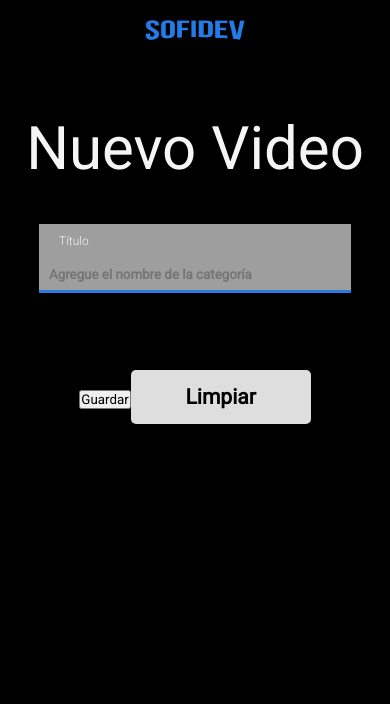
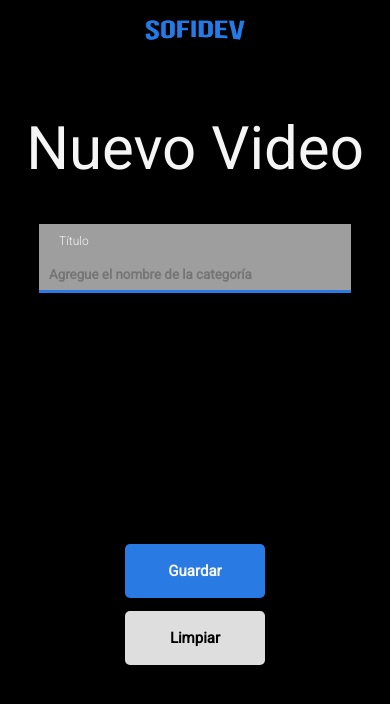
Before and after one commit to SofiDevO/alura-flix, a React (Vite) app: page /add-category in a window 390 px wide. Shown: the top 704 px of the page. Built offline with nearby package versions, Linux system fonts and the light colour scheme.

Commit message:
:sparkles: Se ajusta responsive

```diff
--- a/src/components/UI/index.jsx
+++ b/src/components/UI/index.jsx
@@ -4,7 +4,7 @@ import { colorGrayLigther, colorGrayLight, colorPrimario } from "./variables";
 isPropValid("size");
 
 export const Btn = styled.button`
-	width: ${(props) => (props.size === "full" ? " 320px" : "18rem")};
+	width: 18rem;
 	height: 5.4rem;
 	flex-shrink: 0;
 	text-align: center;
@@ -17,6 +17,10 @@ export const Btn = styled.button`
 	background-color: ${(props) =>
 		props.variant === "blue" ? "#2A7AE4" : "#dedede"};
 	color: ${(props) => (props.variant === "blue" ? "#f5f5f5" : "#000000")};
+	@media screen and (max-width: 768px) {
+		width: ${(props) => (props.size === "full" ? " 320px" : "14rem")};
+		font-size: 1.5rem;
+	}
 `;
 
 /* Elementos del formulario */
@@ -47,6 +51,7 @@ export const ElementosFormulario = styled.div`
     justify-content: space-between;
     align-items: center;
     width: 100%;
+    gap: 4rem;
 `;
 export const TextoLabel = styled.label`
 	display: flex;
@@ -120,16 +125,69 @@ export const BarraError = styled.span`
 	width: 100%;
 	`;
 
+	export const SpanMensaje = styled.span`
+		color: ${(props) => (props.variant === "red" ? "#ff6347" : "#2A7AE4")};
+		@media screen and (max-width:768px) {
+		font-size: 1.3rem
+	}
+	`
+
+
 export const CajaBotones = styled.div`
-	width: 88%;
+	    width: 100%;
     display: flex;
     align-items: center;
-	flex-wrap: wrap;
     margin-top: 10rem;
     padding: 0;
     justify-content: center;
 `;
+export const ContenedorBotones = styled.div`
+	display: flex;
+	justify-content: space-between;
+	width: 81%;
+	align-items: flex-end;
+	padding: 0 0 5rem;
+	@media screen and (max-width: 768px) {
+		flex-direction: column;
+		align-items: center;
+	}
+`;
 
 export const EviarLimpiar = styled.div`
-	width: 80%;
+	display: flex;
+    align-items: center;
+    margin-top: 10rem;
+    padding: 0;
+    width: 30%;
+    justify-content: space-between;
+    flex-wrap: wrap;
+	@media screen and (max-width: 768px) {
+		align-items: center;
+		display: flex;
+
+		margin-top: 10rem;
+		padding: 13px;
+		width: 100%;
+		justify-content: space-evenly;
+		gap: 1rem;
+	}
 `;
+
+export const InputSubmit = styled.input`
+	color: ${colorGrayLigther};
+	width: 18rem;
+	height: 5.4rem;
+	flex-shrink: 0;
+	text-align: center;
+	font-family: "Roboto";
+	font-size: 2.1rem;
+	font-style: normal;
+	font-weight: 600;
+	border: none;
+	border-radius: 0.5rem;
+	background-color: ${colorPrimario};
+	@media screen and (max-width: 768px) {
+		width: 14rem;
+		font-size: 1.5rem;
+	}
+`;
--- a/src/pages/AddCategory.jsx
+++ b/src/pages/AddCategory.jsx
@@ -11,6 +11,10 @@ import {
 	ContainerInput,
 	CajaInputs,
 	BarraError,
+	InputSubmit,
+	ContenedorBotones,
+	CajaBotones,
+	EviarLimpiar
 } from "../components/UI";
 
 const NewCategory = () => {
@@ -47,10 +51,15 @@ const NewCategory = () => {
 					</ContainerInput>
 					{errors.title && <span>El Título es un campo requerido</span>}
 				</CajaInputs>
-				<div>
-					<input type="submit" value="Guardar" />
+				<CajaBotones>
+				<ContenedorBotones>
+				<EviarLimpiar>
+					<InputSubmit type="submit" value="Guardar" />
+				</EviarLimpiar>
 					<Btn onClick={() => reset()}>Limpiar </Btn>
-				</div>
+				</ContenedorBotones>
+				</CajaBotones>
+
 			</Form>
 		</Container>
 	);
--- a/src/pages/AddVideo.jsx
+++ b/src/pages/AddVideo.jsx
@@ -14,10 +14,12 @@ import {
 	CajaInputs,
 	BarraError,
 	EviarLimpiar,
-	CajaBotones,
+  ContenedorBotones,
   TextAreaWrapper,
   Select,
-  TextoLabel
+  InputSubmit,
+  TextoLabel,
+  SpanMensaje
 } from "../components/UI";
 
 export default function AddVideo() {
@@ -99,7 +101,7 @@ export default function AddVideo() {
 								<BarraError></BarraError>
 							)}
 						</ContainerInput>
-						{errors.title && <span>El Título es un campo requerido</span>}
+						{errors.title && <SpanMensaje variant="red">El Título es un campo requerido</SpanMensaje>}
 					</CajaInputs>
 
 					<CajaInputs>
@@ -117,7 +119,7 @@ export default function AddVideo() {
 								<BarraError></BarraError>
 							)}
 						</ContainerInput>
-						{errors.embedId && <span>El ID es requerido</span>}
+						{errors.embedId && <SpanMensaje variant="red">El ID es requerido</SpanMensaje>}
 					</CajaInputs>
 
 					<CajaInputs>
@@ -136,9 +138,9 @@ export default function AddVideo() {
 							)}{" "}
 						</ContainerInput>
 						{errors.img && (
-							<span>
+							<SpanMensaje variant="red">
 								Agrega el ID para la imagen(La misma que el id del video)
-							</span>
+							</SpanMensaje>
 						)}
 					</CajaInputs>
 
@@ -166,7 +168,7 @@ export default function AddVideo() {
 								<BarraError></BarraError>
 							)}{" "}
 						</ContainerInput>
-						{errors.categoria && <span>Debes seleccionar una categoría</span>}
+						{errors.categoria && <SpanMensaje variant="red">Debes seleccionar una categoría</SpanMensaje>}
 					</CajaInputs>
 					<CajaInputs>
 						<ContainerInput>
@@ -184,21 +186,21 @@ export default function AddVideo() {
 							)}
 						</ContainerInput>
 						{errors.metadescription && (
-							<span>Debes agregar una descripción</span>
+							<SpanMensaje variant="red">Debes agregar una descripción</SpanMensaje>
 						)}
 					</CajaInputs>
 				</ElementosFormulario>
 
-				<CajaBotones>
+				<ContenedorBotones>
 					<EviarLimpiar>
-						<input type="submit" value="Nuevo Video" />
+						<InputSubmit type="submit" value="Nuevo Video" />
 						<Btn onClick={() => reset()}>Limpiar</Btn>
 					</EviarLimpiar>
 
 					<Btn variant="blue" onClick={() => navigate("/add-category")}>
 						Agregar Categoría
 					</Btn>
-				</CajaBotones>
+				</ContenedorBotones>
 			</Form>
 		</Container>
 	);
```
Lines whose indentation alone changed are shown as unchanged.
